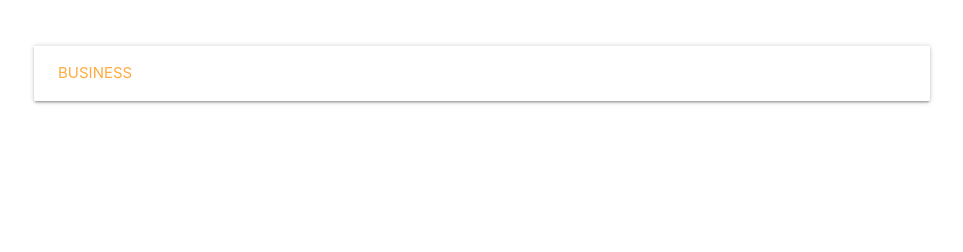
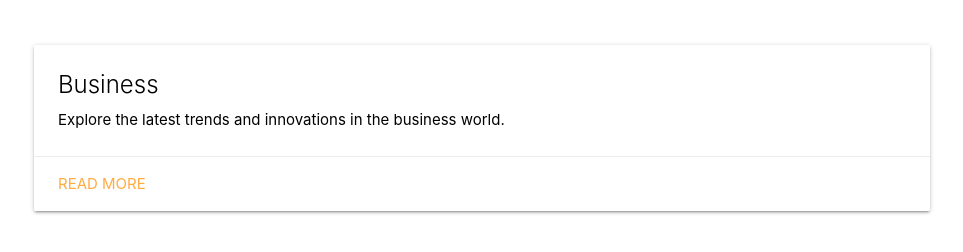
Before and after one commit to embeddednext/tech, a plain HTML site: page index.html in a window 1280 px wide. Shown: the part 116-368 px from the top of the page, without its empty margins (158-1121 px from the left). Drawn offline with nearby package versions, Linux system fonts and the light colour scheme.

Commit message:
update
Signed-off-by: embeddednext <embedded.next@gmail.com>

```diff
--- a/index.html
+++ b/index.html
@@ -14,6 +14,9 @@
             text-align: center;
             margin-bottom: 20px;
         }
+        .card {
+            color: black;
+        }
         .card-content {
             padding: 20px;
         }
@@ -27,8 +30,12 @@
 
     <div class="container">
         <div class="card">
+            <div class="card-content">
+                <span class="card-title">Business</span>
+                <p>Explore the latest trends and innovations in the business world.</p>
+            </div>
             <div class="card-action">
-                <a href="https://embeddednext.github.io/tech/business/">Business</a>
+                <a href="https://embeddednext.github.io/tech/business/">Read More</a>
             </div>
         </div>
     </div>
```
